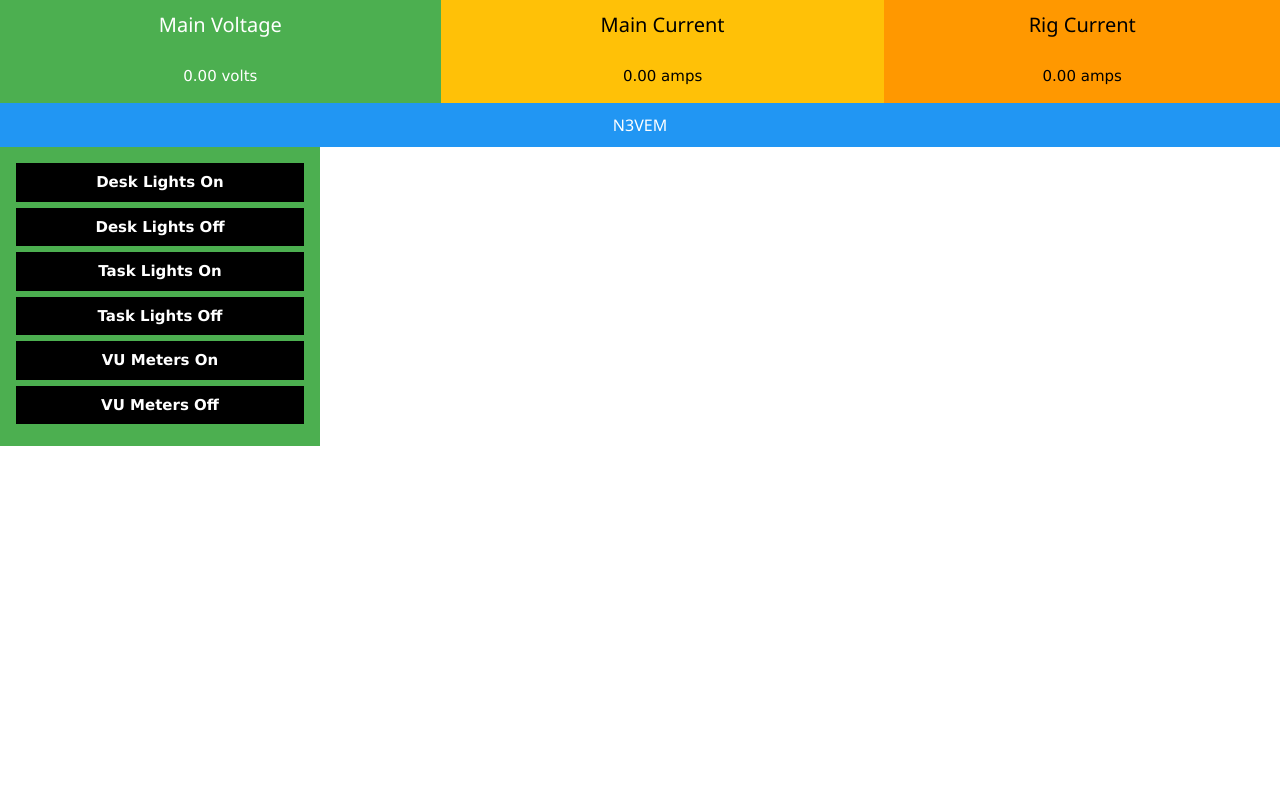
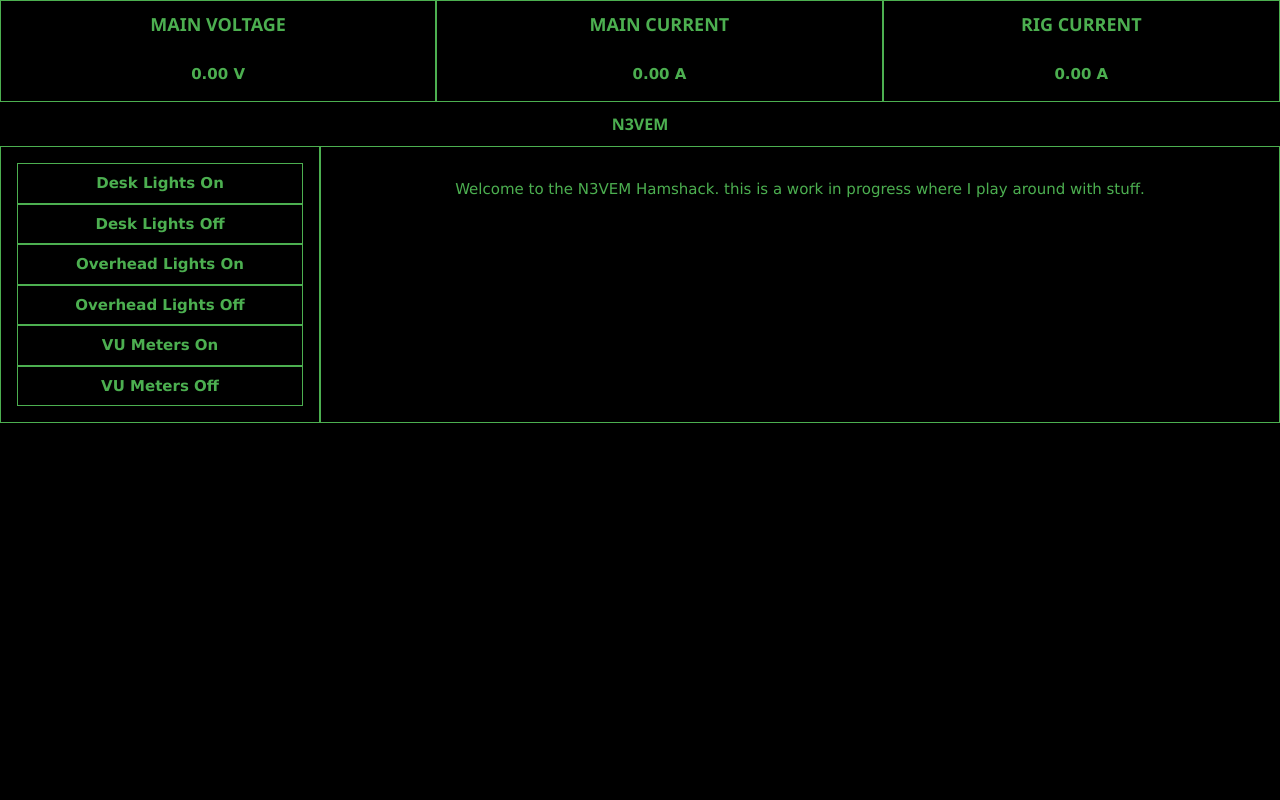
Before and after one commit to N3VEM/OpenShack-AutomationWeb, a PHP site: page / in a window 1280 px wide. Run offline with PHP 8.4, Linux system fonts and the light colour scheme; data that the repository does not hold is empty.

Commit message:
UI changes to dashboard

```diff
--- a/currentSensorData.json
+++ b/currentSensorData.json
@@ -1,5 +1,5 @@
 {
-    "mainVoltage": 13.21,
-    "mainCurrent": 4.15,
-    "rigCurrent": 1.1
+    "mainVoltage": 13.18,
+    "mainCurrent": 5.86,
+    "rigCurrent": 0.13
 }
--- a/html/include/control/control.php
+++ b/html/include/control/control.php
@@ -66,8 +66,3 @@ function taskLightsOff()
 }
 
 ?>
-
-
-<script type='text/javascript'>
-     self.close();
-</script>
--- a/html/index.php
+++ b/html/index.php
@@ -12,54 +12,166 @@
   <head>
 	  <title>Shack Power Dashboard</title>
     <meta charset='UTF-8'>
-    <meta http-equiv="refresh" content="3">
+    <!--<meta http-equiv="refresh" content="3">-->
     <meta name="viewport" content="width=device-width, initial-scale=1">
 	  <link rel='stylesheet' href="include/w3.css">
+    <script src="https://ajax.googleapis.com/ajax/libs/jquery/3.5.1/jquery.min.js"></script>
+    <script>
+
+    var sensorrefreshrate = 500;
+
+    function fetchmainvoltssensordata(){
+      $.post("sendsensordata.php",
+      {
+        request: "mainvolts"
+      },
+      function(data, status){
+        $("#mainVoltage").html("<b>"+data+" V</b>");
+      });
+    }
+
+    function fetchmaincurrentsensordata(){
+      $.post("sendsensordata.php",
+      {
+        request: "maincurrent"
+      },
+      function(data, status){
+        $("#mainCurrent").html("<b>"+data+" A</b>");
+      });
+    }
+
+    function fetchrigcurrentsensordata(){
+      $.post("sendsensordata.php",
+      {
+        request: "rigcurrent"
+      },
+      function(data, status){
+        $("#rigCurrent").html("<b>"+data+" A</b>");
+      });
+    }
+
+    $(document).ready(function(){
+    setInterval(fetchmainvoltssensordata,sensorrefreshrate);
+    });
+
+    $(document).ready(function(){
+    setInterval(fetchmaincurrentsensordata,sensorrefreshrate);
+    });
+
+    $(document).ready(function(){
+    setInterval(fetchrigcurrentsensordata,sensorrefreshrate);
+    });
+
+    $(document).ready(function(){
+      $("#lowlightsonbutton").click(function(){
+        $.post("include/control/control.php",
+        {
+          cmnd: "desklighton"
+        });
+      });
+    });
+
+    $(document).ready(function(){
+      $("#lowlightsoffbutton").click(function(){
+        $.post("include/control/control.php",
+        {
+          cmnd: "desklightoff"
+        });
+      });
+    });
+
+    $(document).ready(function(){
+      $("#highlightsonbutton").click(function(){
+        $.post("include/control/control.php",
+        {
+          cmnd: "tasklighton"
+        });
+      });
+    });
+
+    $(document).ready(function(){
+      $("#highlightsoffbutton").click(function(){
+        $.post("include/control/control.php",
+        {
+          cmnd: "tasklightoff"
+        });
+      });
+    });
+
+    $(document).ready(function(){
+      $("#vuonbutton").click(function(){
+        $.post("include/control/control.php",
+        {
+          cmnd: "vuon"
+        });
+      });
+    });
+
+    $(document).ready(function(){
+      $("#vuoffbutton").click(function(){
+        $.post("include/control/control.php",
+        {
+          cmnd: "vuoff"
+        });
+      });
+    });
+
+
+    </script>
+
+
   </head>
 
 
-  <body>
-    <div class="w3-cell-row">
+<body>
 
-      <div class="w3-container w3-green w3-cell">
-      <H4 align="center">Main Voltage</H4>
+
+  <body class="w3-black">
+    <div class="w3-cell-row w3-black">
+
+      <div class="w3-container w3-black w3-border w3-border-green w3-cell">
+      <H5 class="w3-text-green" align="center"><b>MAIN VOLTAGE</b></H5>
         <div class="w3-cell-row">
-          <p align ="center"><?php echo number_format($sensorDataArray['mainVoltage'], 2, '.', '') ?> volts</p>
+          <p class="w3-text-green" align ="center" id="mainVoltage"><b>Loading</b></p>
         </div>
       </div>
-      <div class="w3-container w3-amber w3-cell">
-      <H4 align="center">Main Current</H4>
+      <div class="w3-container w3-black w3-border w3-border-green w3-cell">
+      <H5 class="w3-text-green" align="center"><b>MAIN CURRENT</b></H5>
         <div class="w3-cell-row">
-          <p align ="center"><?php echo number_format($sensorDataArray['mainCurrent'], 2, '.', '') ?> amps</p>
+        <p class="w3-text-green" align ="center" id="mainCurrent"><b>Loading</b></p>
         </div>
       </div>
-      <div class="w3-container w3-orange w3-cell">
-      <H4 align="center">Rig Current</H4>
+      <div class="w3-container w3-black w3-border w3-border-green w3-cell">
+      <H5 class="w3-text-green" align="center"><b>RIG CURRENT</b></H5>
         <div class="w3-cell-row">
-          <p align ="center"><?php echo number_format($sensorDataArray['rigCurrent'], 2, '.', '') ?> amps</p>
+        <p class="w3-text-green" align ="center" id="rigCurrent"><b>Loading</b></p>
         </div>
       </div>
 
     </div>
 
 
-    <div class="w3-container w3-blue">
-        <h6 align="center">N3VEM</h6>
+      <div class="w3-container w3-black">
+        <h6 class="w3-text-green" align="center"><b>N3VEM</b></h6>
       </div>
 
-      <div class="w3-row">
-        <div class="w3-green w3-container w3-quarter w3-padding-16">
-            <a href="include/control/control.php?cmnd=desklighton" target = 'blank' class="w3-button w3-block w3-bottombar w3-border-green w3-black"><b>Desk Lights On</b></a>
-            <a href="include/control/control.php?cmnd=desklightoff" target = 'blank' class="w3-button w3-block w3-bottombar w3-border-green w3-black"><b>Desk Lights Off</b></a>
-            <a href="include/control/control.php?cmnd=tasklighton" target = 'blank' class="w3-button w3-block w3-bottombar w3-border-green w3-black"><b>Task Lights On</b></a>
-            <a href="include/control/control.php?cmnd=tasklightoff" target = 'blank' class="w3-button w3-block w3-bottombar w3-border-green w3-black"><b>Task Lights Off</b></a>
-            <a href="include/control/control.php?cmnd=vuon" target = 'blank' class="w3-button w3-block w3-bottombar w3-border-green w3-black"><b>VU Meters On</b></a>
-            <a href="include/control/control.php?cmnd=vuoff" target = 'blank' class="w3-button w3-block w3-bottombar w3-border-green w3-black"><b>VU Meters Off</b></a>
+      <div class="w3-cell-row w3-black">
+
+        <div class="w3-container w3-black w3-cell w3-border w3-border-green w3-padding-16" style="width:25%">
+          <button class="w3-button w3-block w3-border w3-border-green w3-black w3-text-green" id="lowlightsonbutton"><b>Desk Lights On</b></button>
+          <button class="w3-button w3-block w3-border w3-border-green w3-black w3-text-green" id="lowlightsoffbutton"><b>Desk Lights Off</b></button>
+          <button class="w3-button w3-block w3-border w3-border-green w3-black w3-text-green" id="highlightsonbutton"><b>Overhead Lights On</b></button>
+          <button class="w3-button w3-block w3-border w3-border-green w3-black w3-text-green" id="highlightsoffbutton"><b>Overhead Lights Off</b></button>
+          <button class="w3-button w3-block w3-border w3-border-green w3-black w3-text-green" id="vuonbutton"><b>VU Meters On</b></button>
+          <button class="w3-button w3-block w3-border w3-border-green w3-black w3-text-green" id="vuoffbutton"><b>VU Meters Off</b></button>
         </div>
-        <div class="w3-container w3-threequarter">
+        <div class="w3-container w3-black w3-cell w3-border w3-border-green">
+        <p class="w3-text-green" align="center"> Welcome to the N3VEM Hamshack. this is a work in progress where I play around with stuff. </p>
+        </div>
 
-        </div>
       </div>
+
+    </div>
 
 
   </body>
--- /dev/null
+++ b/html/sendsensordata.php
@@ -0,0 +1,29 @@
+<?php
+$strSensorDataFileContents = file_get_contents('../currentSensorData.json');
+//var_dump($strSensorDataFileContents);
+$sensorDataArray = json_decode($strSensorDataFileContents, true);
+//var_dump($sensorData);
+
+
+$requestReceived = $_REQUEST['request'];
+//echo "$commandReceived<br>";
+
+if ($requestReceived == 'mainvolts')
+{
+    echo number_format($sensorDataArray['mainVoltage'], 2, '.', '');
+}
+elseif($requestReceived == 'maincurrent')
+{
+    echo number_format($sensorDataArray['mainCurrent'], 2, '.', '');
+}
+elseif($requestReceived == 'rigcurrent')
+{
+    echo number_format($sensorDataArray['rigCurrent'], 2, '.', '');
+}
+else
+{
+    echo 'Inv';
+}
+
+
+?>
```
